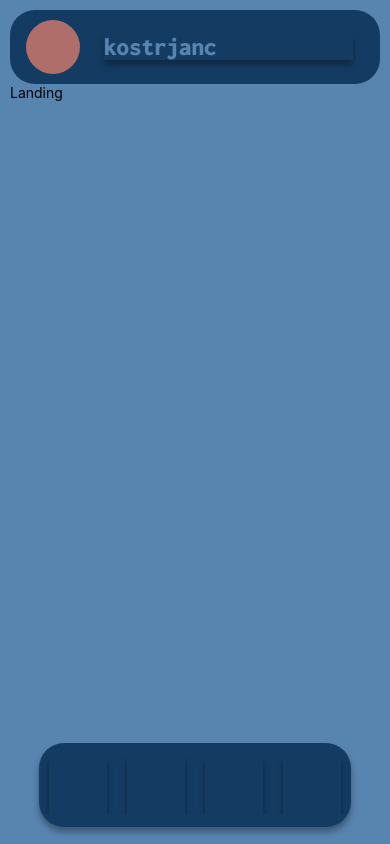
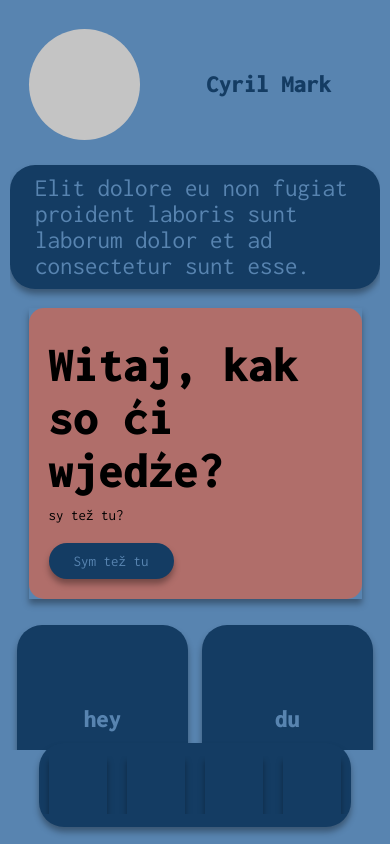
Before and after one commit to CyriloMark/kostrjanc, a React Native app: screen /Profile in a window 390 px wide. Built offline with nearby package versions, Linux system fonts and the light colour scheme.

Commit message:
nowy staw

```diff
--- a/componets/main/Landing.js
+++ b/componets/main/Landing.js
@@ -3,11 +3,11 @@ import React, { useCallback } from 'react'
 import { View, StyleSheet, Text, ScrollView, RefreshControl } from "react-native";
 
 import AppHeader from '../statics/AppHeader';
+import EventCard from '../statics/EventCard';
 
 const wait = (timeout) => {
   return new Promise(resolve => setTimeout(resolve, timeout));
 }
-
 
 export default function Landing() {
 
@@ -20,7 +20,12 @@ export default function Landing() {
 
   return (
     <View style={ styles.container } >
-      <ScrollView contentContainerStyle={{ flex: 1 }} showsHorizontalScrollIndicator={false} showsVerticalScrollIndicator={false}
+
+      <View style={{ flex: .1 }}>
+        <AppHeader style={ styles.header } />
+      </View>
+
+        <ScrollView contentContainerStyle={{ flex: .9 }} showsHorizontalScrollIndicator={false} showsVerticalScrollIndicator={false}
           refreshControl={
             <RefreshControl
             refreshing={refreshing}
@@ -28,8 +33,8 @@ export default function Landing() {
             />
           } >
 
-        <AppHeader style={ styles.header } />
           <Text>Landing</Text>
+          <EventCard style={ styles.eventCardAlert } title="Witaj" bio="sy tež tu?" />
 
         </ScrollView>
     </View>
@@ -43,7 +48,33 @@ const styles = StyleSheet.create({
       padding: 10
   },
   header: {
+    flex: 1,
     width: "100%",
-    height: "10%",
-  }
+
+    zIndex: 99,
+
+    shadowColor: "#000",
+    shadowOffset: {
+        width: 0,
+        height: 5,
+    },
+    shadowOpacity: .34,
+    shadowRadius: 6.27,
+    elevation: 5,
+  },
+  eventCardAlert: {
+    width: "90%",
+    position: "relative",
+    marginTop: "5%",
+    alignSelf: "center",
+
+    shadowColor: "#000",
+    shadowOffset: {
+        width: 0,
+        height: 5,
+    },
+    shadowOpacity: .34,
+    shadowRadius: 6.27,
+    elevation: 5,
+},
 });
--- /dev/null
+++ b/componets/main/Profile.js
@@ -0,0 +1,279 @@
+import React, { useState, useEffect, useCallback } from 'react'
+
+import { View, StyleSheet, Text, ScrollView, RefreshControl, Pressable, FlatList } from "react-native";
+
+import EventCard from '../statics/EventCard';
+
+const wait = (timeout) => {
+    return new Promise(resolve => setTimeout(resolve, timeout));
+}
+
+const Data = [
+    {
+        id: 1,
+        name: "hey"
+    },
+    {
+        id: 2,
+        name: "du"
+    },
+    {
+        id: 3,
+        name: "esel"
+    },
+    {
+        id: 4,
+        name: "du"
+    },
+    {
+        id: 5,
+        name: "esel"
+    },
+    {
+        id: 6,
+        name: "du"
+    },
+    {
+        id: 7,
+        name: "esel"
+    },
+];
+
+const data3 = [
+    [
+        {
+            id: 1,
+            name: "hey"
+        },
+        {
+            id: 2,
+            name: "du"
+        },
+    ],
+    [
+        {
+            id: 3,
+            name: "hey"
+        },
+        {
+            id: 4,
+            name: "du"
+        },
+    ],
+    [
+        {
+            id: 5,
+            name: "hey"
+        },
+        {
+            id: 6,
+            name: "du"
+        },
+    ],
+    [
+        {
+            id: 7,
+            name: "hey"
+        },
+    ],
+];
+
+const arraySplitter = (data , coloums) => {
+
+    let splitter = Math.floor(data.length / coloums) + ((data.length % coloums) === 0 ? 0 : 1);
+    let newData = [];
+
+    for (let i = 0; i < splitter; i++) {
+
+        let currentObject = [];
+        for (let j = i * coloums; j < coloums + i * coloums; j++) {
+            if (j < data.length)
+                currentObject.push(data[j]);
+        }
+        newData.push(currentObject);
+    }
+}
+
+export default function Profile() {
+
+    const [refreshing, setRefreshing] = useState(false);
+
+    const [splittedData, setSplittedData] = useState([{ id: 0, name: "" }]);
+    const [data, setData] = useState(data3);
+
+    const onRefresh = useCallback(() => {
+        setRefreshing(true);
+        wait(2000).then(() => setRefreshing(false));
+    }, []);
+
+    useEffect(() => {
+        setSplittedData(arraySplitter(Data, 2));
+    });
+
+    return (
+        <View style={ styles.container } >
+            <ScrollView contentContainerStyle={{ width: "100%" }} showsHorizontalScrollIndicator={false} showsVerticalScrollIndicator={false}
+                refreshControl={
+                <RefreshControl
+                    refreshing={refreshing}
+                    onRefresh={onRefresh}
+                />
+                }>
+
+                    {/* Profile Header */}
+                <View style={ styles.profileHeader }>
+
+                        {/* Icon */}
+                    <View style={ styles.profileHeaderIconContainer } >
+                        <View style={ styles.profileHeaderIcon } />
+                    </View>
+
+                    <View style={ styles.profileHeaderTextContainer }>
+                        <Text style={ styles.profileHeaderText }>
+                            Cyril Mark
+                        </Text>
+                    </View>
+                </View>
+
+                    {/* Profile Bio */}
+                <View style={ styles.profileBioContainer }>
+                    <Text style={ styles.profileBioText }>Elit dolore eu non fugiat proident laboris sunt laborum dolor et ad consectetur sunt esse.</Text>
+                </View>
+
+                <EventCard style={ styles.eventCardAlert } title="Witaj, kak so ći wjedźe?" bio="sy tež tu?" />
+
+                    {/* Post List */}
+                <View style={ styles.postContainer }>
+                    { data.map((list, listKey) =>
+                        <View key={listKey} style={ styles.postItemListContainer }>
+                            { list.map((item, itemKey) =>
+                                <View key={itemKey} style={ styles.postItemContainer } >
+                                    <Text style={ styles.postItemText } >{item.name}</Text>
+                                </View>
+                            ) }
+                        </View>
+                    ) }
+                </View>
+
+            </ScrollView>
+
+        </View>
+    )
+}
+
+const styles = StyleSheet.create({
+    container: {
+        flex: 1,
+        backgroundColor: "#5884B0",
+        padding: 10,
+    },
+
+    profileHeader: {
+        width: "100%",
+        flexDirection: "row",
+    },
+    profileHeaderIconContainer: {
+        flex: 1,
+        padding: "5%"
+    },
+    profileHeaderIcon: {
+        aspectRatio: 1,
+        borderRadius: 100,
+        backgroundColor: "#C4C4C4",
+    },
+    profileHeaderTextContainer: {
+        flex: 2,
+        justifyContent: "center",
+    },
+    profileHeaderText: {
+        fontFamily: "Inconsolata_Black",
+        textAlign: "center",
+        fontSize: 25,
+        color: "#143C63"
+    },
+
+    profileBioContainer: {
+        width: "100%",
+        backgroundColor: "#143C63",
+        borderRadius: 25,
+
+        position: "relative",
+        marginTop: "2%",
+        alignSelf: "center",
+
+        paddingHorizontal: 25,
+        paddingVertical: 10,
+
+        shadowColor: "#000",
+        shadowOffset: {
+            width: 0,
+            height: 5,
+        },
+        shadowOpacity: .34,
+        shadowRadius: 6.27,
+        elevation: 5,
+    },
+    profileBioText: {
+        fontFamily: "Inconsolata_Regular",
+        fontSize: 25,
+        color: "#5884B0"
+    },
+
+    eventCardAlert: {
+        width: "90%",
+        position: "relative",
+        marginTop: "5%",
+        alignSelf: "center",
+
+        shadowColor: "#000",
+        shadowOffset: {
+            width: 0,
+            height: 5,
+        },
+        shadowOpacity: .34,
+        shadowRadius: 6.27,
+        elevation: 5,
+    },
+
+    postContainer: {
+        width: "100%",
+
+        position: "relative",
+        marginTop: "5%",
+    },
+
+
+    postItemListContainer: {
+        width: "100%",
+        flexDirection: "row",
+        padding: 0,
+        margin: 0,
+    },
+    postItemContainer: {
+        flex: 1,
+        margin: "2%",
+        aspectRatio: .9,
+        borderRadius: 25,
+
+
+        justifyContent: "center",
+        alignItems: "center",
+        padding: 10,
+
+        backgroundColor: "#143C63",
+
+        shadowColor: "#000",
+        shadowOffset: {
+            width: 0,
+            height: 5,
+        },
+        shadowOpacity: .34,
+        shadowRadius: 6.27,
+        elevation: 5,
+    },
+    postItemText: {
+        fontFamily: "Inconsolata_Black",
+        fontSize: 25,
+        color: "#5884B0",
+    },
+});
--- a/componets/main/ViewportManager.js
+++ b/componets/main/ViewportManager.js
@@ -6,6 +6,7 @@ import { SafeAreaView } from "react-native-safe-area-context";
 import { createMaterialTopTabNavigator } from '@react-navigation/material-top-tabs';
 
 import Landing from './Landing';
+import Profile from './Profile';
 
 import SVG_Recent from '../../assets/svg/Recent';
 import SVG_Search from '../../assets/svg/Search';
@@ -32,7 +33,9 @@ export default function ViewportManager() {
                 lazyPreloadDistance: 4,
                 tabBarStyle: styles.navbarStyle,
                 swipeEnabled: false,
-                tabBarScrollEnabled: false
+                tabBarScrollEnabled: false,
+
+                tabBarBounces: true
             }}
             >
             <Navbar.Screen name='Landing' component={Landing} options={{
@@ -50,7 +53,7 @@ export default function ViewportManager() {
                     <SVG_Add fill={focused ? "#B06E6A" : "#5884B0"} />
                 )
             }} />
-            <Navbar.Screen name='Profile' component={Landing} options={{
+            <Navbar.Screen name='Profile' component={Profile} options={{
                 tabBarIcon: ({ focused }) => (
                     <SVG_Profile fill={focused ? "#B06E6A" : "#5884B0"} />
                 )
--- /dev/null
+++ b/componets/statics/EventCard.js
@@ -0,0 +1,78 @@
+import React from 'react'
+
+import { View, Text, StyleSheet, Pressable } from 'react-native';
+
+export default function EventCard(props) {
+    return (
+        <View style={ props.style }>
+            <View style={ styles.eventCardContainer }>
+
+                        {/* Info Text */}
+                    <View style={ styles.eventCardInfoContainer }>
+                            {/* Title */}
+                        <Text style={ styles.eventCardInfoTitle }>{props.title}</Text>
+                            {/* Describtion */}
+                        <Text style={ styles.eventCardInfoBio } >{props.bio}</Text>
+                    </View>
+
+                        {/* Interations */}
+                    <View style={ styles.eventCardInterationsContainer }>
+                        <Pressable style={ styles.eventCardInterationsBtn } onPress={props.onBtnPress} >
+                            <Text style={ styles.eventCardInterationsBtnText } >Sym tež tu</Text>
+                        </Pressable>
+                    </View>
+
+                </View>
+        </View>
+    )
+}
+
+const styles = StyleSheet.create({
+    eventCardContainer: {
+        width: "100%",
+        borderRadius: 15,
+        backgroundColor: "#B06E6A",
+
+        padding: 10
+    },
+    eventCardInfoContainer: {
+        width: "100%",
+        padding: 10,
+    },
+    eventCardInfoTitle: {
+        fontFamily: "Inconsolata_Black",
+        fontSize: 50,
+        marginVertical: 10,
+    },
+    eventCardInfoBio: {
+        width: "80%",
+        fontFamily: "Inconsolata_Regular",
+        fontSize: 15,
+    },
+    eventCardInterationsContainer: {
+        width: "100%",
+        flexDirection: "row",
+        padding: 10
+    },
+    eventCardInterationsBtn: {
+        backgroundColor: "#143C63",
+        borderRadius: 25,
+
+        paddingVertical: 10,
+        paddingHorizontal: 25,
+
+        shadowColor: "#000",
+        shadowOffset: {
+            width: 0,
+            height: 5,
+        },
+        shadowOpacity: .34,
+        shadowRadius: 6.27,
+        elevation: 5,
+    },
+    eventCardInterationsBtnText: {
+        fontFamily: "Inconsolata_Regular",
+        fontSize: 15,
+        color: "#5884B0",
+    }
+})
--- a/package.json
+++ b/package.json
@@ -22,7 +22,7 @@
     "react-native-paper": "^4.11.2",
     "react-native-safe-area-context": "3.3.2",
     "react-native-screens": "~3.10.1",
-    "react-native-svg": "^12.3.0",
+    "react-native-svg": "^12.1.1",
     "react-native-tab-view": "^3.1.1",
     "react-native-web": "0.17.1"
   },
```
Also changed, not shown: componets/statics/PostPreview.js (added, +15 -0 lines), 1 other file (tests, documents, lock files or other folders). Lines whose indentation alone changed are shown as unchanged.
